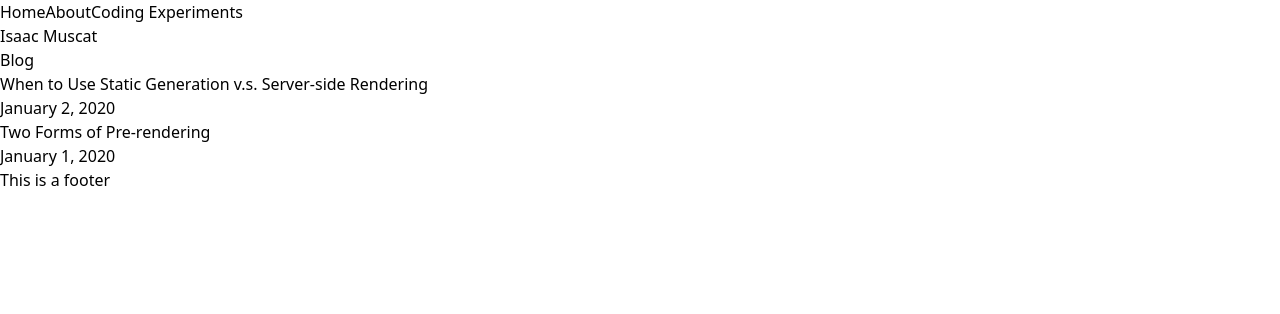
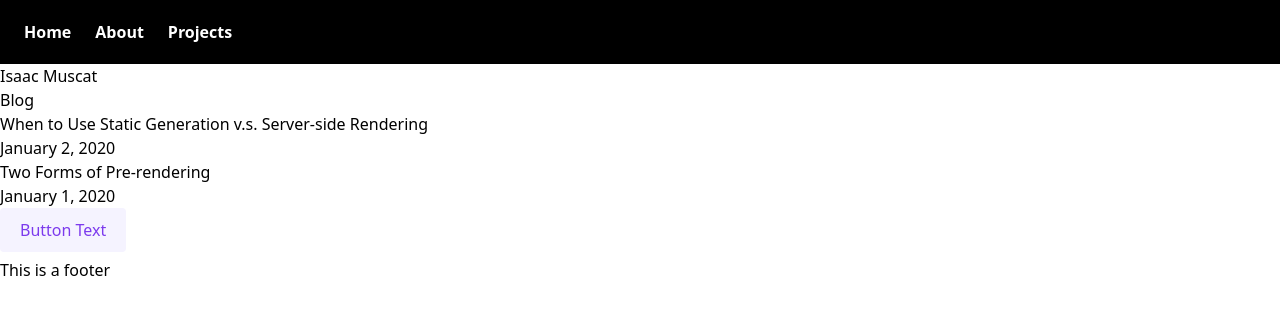
Before and after one commit to Isaac-Muscat/Personal-Blog-Static-Site, a Next.js app in the folder blog/: page / in a window 1280 px wide. Shown: the top 314 px of the page. Built offline with nearby package versions, Linux system fonts and the light colour scheme.

Commit message:
Minor improvements and learning

```diff
--- a/blog/components/layout.js
+++ b/blog/components/layout.js
@@ -3,18 +3,32 @@ import { useRouter } from "next/router";
 
 export default function Layout({ children }) {
   const router = useRouter();
-  const header = (
-    <h1>
-      <Link href="/">Home</Link>
-      <Link href="/About">About</Link>
-      <Link href="/CodingExperiments">Coding Experiments</Link>
-    </h1>
+  const navBar = (
+    <nav className="bg-black items-center p-3">
+      <div className="w-full flex flex-row">
+        <Link href="/">
+          <a className="navbtn-green">
+            Home
+          </a>
+        </Link>
+        <Link href="/About">
+          <a className="navbtn-green">
+            About
+          </a>
+        </Link>
+        <Link href="/CodingExperiments">
+          <a className="navbtn-green">
+            Projects
+          </a>
+        </Link>
+      </div>
+    </nav>
   );
   const footer = <h1>This is a footer</h1>;
 
   return (
-    <div>
-      <header>{header}</header>
+    <div className="flex flex-col">
+      <header>{navBar}</header>
       <main>{children}</main>
       <footer>{footer}</footer>
     </div>
--- a/blog/pages/CodingExperiments.js
+++ b/blog/pages/CodingExperiments.js
@@ -1,9 +1,5 @@
 import Layout from "../components/layout";
 
 export default function CodingExperiments() {
-  return (
-    <Layout>
-      <h1>Coding Experiements</h1>
-    </Layout>
-  );
+  return <Layout><h1>Projects</h1></Layout>;
 }
--- a/blog/pages/_app.js
+++ b/blog/pages/_app.js
@@ -1,7 +1,9 @@
 import "../styles/tailwind.css";
 
 function MyApp({ Component, pageProps }) {
-  return <Component {...pageProps} />;
+  return (
+      <Component {...pageProps} />
+  );
 }
 
 export default MyApp;
--- a/blog/pages/index.js
+++ b/blog/pages/index.js
@@ -21,6 +21,10 @@ export default function Home({ postData }) {
 					</li>
 				))}
 			</ul>
+			<a href="#_" className="px-5 py-2.5 relative rounded group overflow-hidden font-medium bg-purple-50 text-purple-600 inline-block">
+    <span className="absolute top-0 left-0 flex w-full h-0 mb-0 transition-all duration-200 ease-out transform translate-y-0 bg-purple-600 group-hover:h-full opacity-90"></span>
+    <span className="relative group-hover:text-white">Button Text</span>
+</a>
 		</Layout>
 	);
 }
--- a/blog/styles/tailwind.css
+++ b/blog/styles/tailwind.css
@@ -1,3 +1,10 @@
 @import "tailwindcss/base";
 @import "tailwindcss/components";
 @import "tailwindcss/utilities";
+
+@layer components {
+	.navbtn-green {
+	  @apply px-3 py-2 rounded text-white font-bold items-center overflow-hidden;
+	  @apply transition duration-500 ease-in-out hover:bg-white hover:text-black transform hover:scale-110;
+	}
+  }
```
Also changed, not shown: blog/pages/About.js (+2 -5 lines), blog/posts/test1.md (+2 -2 lines), 1 other file (tests, documents, lock files or other folders). Lines whose indentation alone changed are shown as unchanged.
